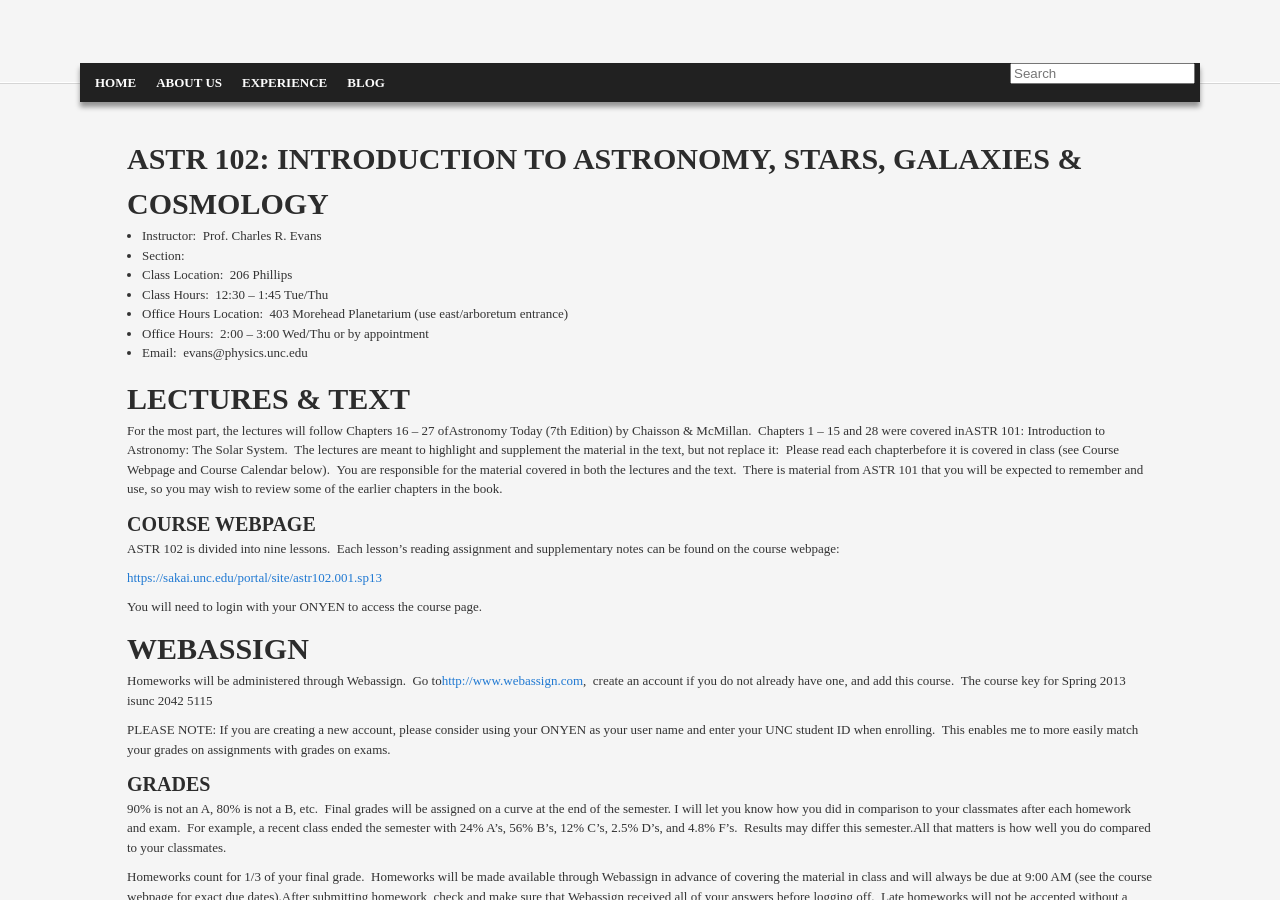
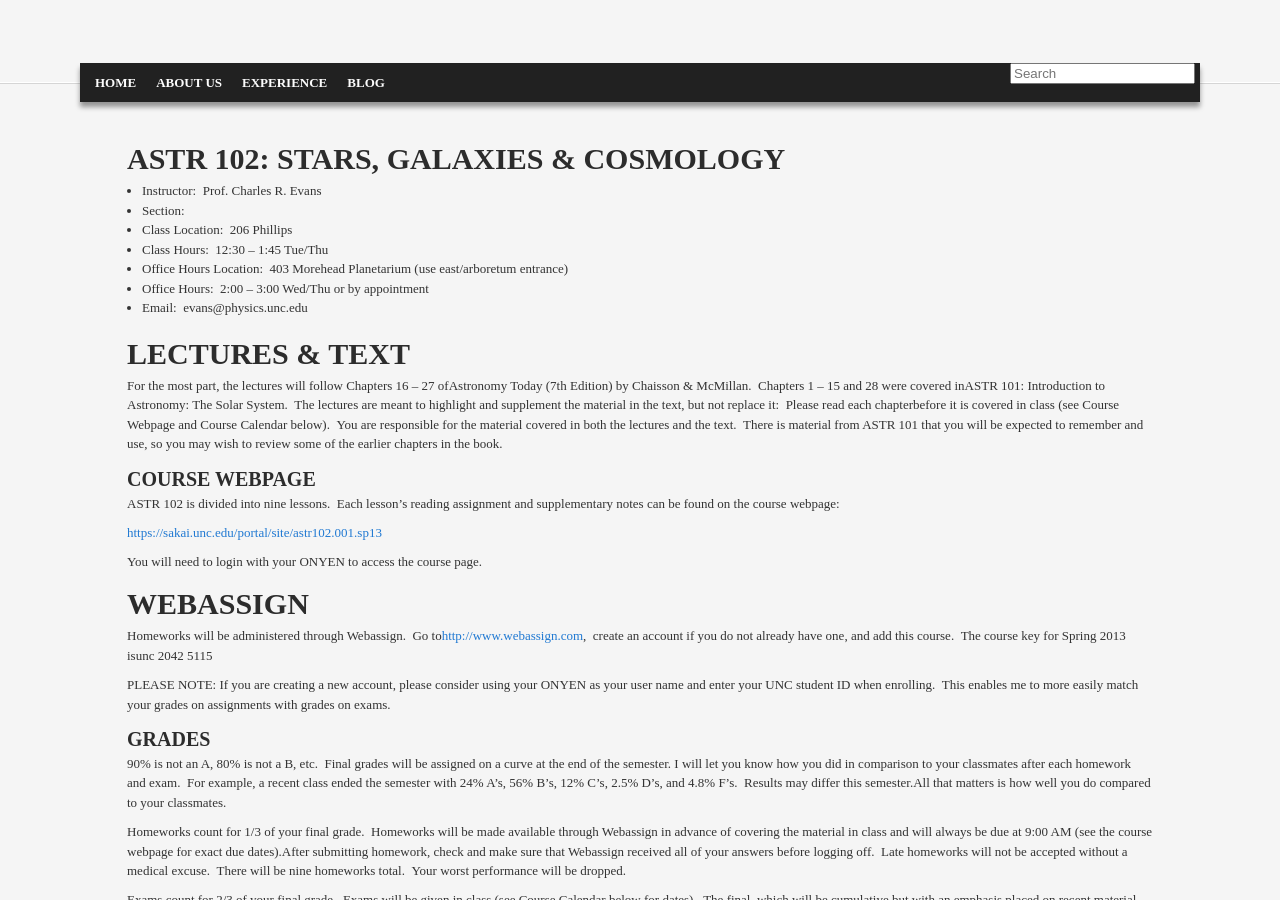
Before and after one commit to berkona/berkona.github.com, a Jekyll site: the page built from notes/astr102/syllabus.md, in a window 1280 px wide and 900 px high. Built offline with Jekyll 4.4.1, drawn with Linux system fonts in a browser that asks for light colours; Markdown is read by kramdown in place of the engine named in the settings.

Commit message:
Added to syllabus

```diff
--- a/notes/astr102/syllabus.md
+++ b/notes/astr102/syllabus.md
@@ -1,10 +1,10 @@
 ---
 layout: default
-title: ASTR 102 - INTRODUCTION TO ASTRONOMY
+title: ASTR 102 Syllabus
 ---
 
-ASTR 102: INTRODUCTION TO ASTRONOMY, STARS, GALAXIES & COSMOLOGY
-=================================================================
+ASTR 102: STARS, GALAXIES & COSMOLOGY
+======================================
 
 - Instructor:  Prof. Charles R. Evans
 - Section:
```
